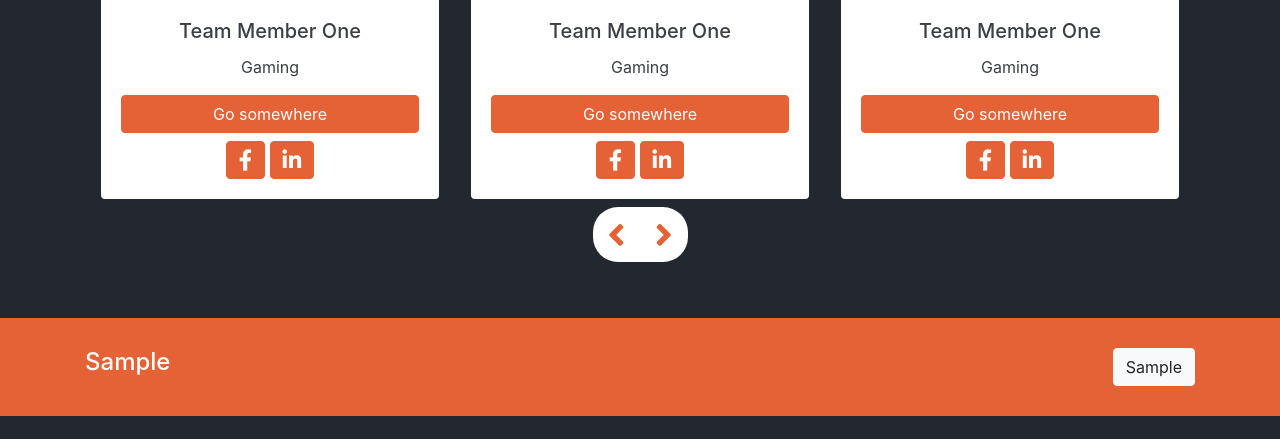
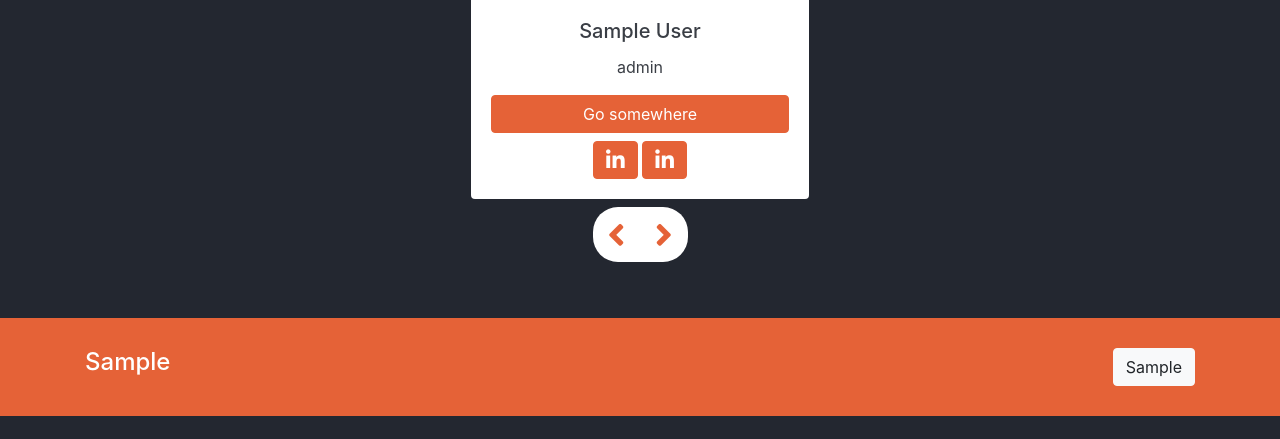
Before and after one commit to mahendraprasadgupta/lco-tubers, a Django app: page /about in a window 1280 px wide. Shown: the part 1519-1958 px from the top of the page. Run offline with Django 3.2, Linux system fonts and the light colour scheme; tables that the repository leaves empty hold one stand-in row (values such as "Sample post"); grey boxes marked "Sample" are stand-in pictures.

Commit message:
team section in about page dynamic render added

```diff
--- a/tubers/templates/webpages/about.html
+++ b/tubers/templates/webpages/about.html
@@ -56,63 +56,22 @@
       <div class="team slider" data-slick='{"slidesToShow": 3, "slidesToScroll": 1}'>
 
         <!-- team 1 -->
+        {% for team in teams %}
         <div class="card border-0 text-center  ml-3 mr-3">
-          <img src="https://placeimg.com/640/480/people" class="card-img-top" alt="team-member">
+          <img src="{{ team.photo.url }}" class="card-img-top" alt="team-member">
           <div class="card-body">
-            <h5 class="card-title">Team Member One</h5>
-            <p class="card-text">Gaming</p>
+            <h5 class="card-title">{{ team.first_name |add:" "|add:team.last_name}}</h5>
+            <p class="card-text">{{ team.role }}</p>
             <a href="#" class="btn btn-accent btn-block">Go somewhere</a>
             <div class="text-center mt-2">
-              <button class="btn btn-accent"> <i class="fab fa-facebook-f fa-lg	"></i> </button>
-              <button class="btn btn-accent"> <i class="fab fa-linkedin-in fa-lg	"></i> </button>
+              <a href="{{ team.fb_link }}" class="btn btn-accent"><i class="fab fa-linkedin-in fa-lg"></i></a>
+              <a href="{{ team.insta_link }}" class="btn btn-accent"><i class="fab fa-linkedin-in fa-lg"></i></a>
             </div>
           </div>
         </div>
+        {% endfor %}
 
 
-        <!-- team 1 -->
-        <div class="card border-0 text-center  ml-3 mr-3">
-          <img src="https://placeimg.com/640/480/people" class="card-img-top" alt="team-member">
-          <div class="card-body">
-            <h5 class="card-title">Team Member One</h5>
-            <p class="card-text">Gaming</p>
-            <a href="#" class="btn btn-accent btn-block">Go somewhere</a>
-            <div class="text-center mt-2">
-              <button class="btn btn-accent"> <i class="fab fa-facebook-f fa-lg	"></i> </button>
-              <button class="btn btn-accent"> <i class="fab fa-linkedin-in fa-lg	"></i> </button>
-            </div>
-          </div>
-        </div>
-
-
-        <!-- team 1 -->
-        <div class="card border-0 text-center  ml-3 mr-3">
-          <img src="https://placeimg.com/640/480/people" class="card-img-top" alt="team-member">
-          <div class="card-body">
-            <h5 class="card-title">Team Member One</h5>
-            <p class="card-text">Gaming</p>
-            <a href="#" class="btn btn-accent btn-block">Go somewhere</a>
-            <div class="text-center mt-2">
-              <button class="btn btn-accent"> <i class="fab fa-facebook-f fa-lg	"></i> </button>
-              <button class="btn btn-accent"> <i class="fab fa-linkedin-in fa-lg	"></i> </button>
-            </div>
-          </div>
-        </div>
-
-
-        <!-- team 1 -->
-        <div class="card border-0 text-center ml-3 mr-3">
-          <img src="https://placeimg.com/640/480/people" class="card-img-top" alt="team-member">
-          <div class="card-body">
-            <h5 class="card-title">Team Member One</h5>
-            <p class="card-text">Gaming</p>
-            <a href="#" class="btn btn-accent btn-block">Go somewhere</a>
-            <div class="text-center mt-2">
-              <button class="btn btn-accent"> <i class="fab fa-facebook-f fa-lg	"></i> </button>
-              <button class="btn btn-accent"> <i class="fab fa-linkedin-in fa-lg	"></i> </button>
-            </div>
-          </div>
-        </div>
 
 
       </div>
--- a/tubers/webpages/views.py
+++ b/tubers/webpages/views.py
@@ -4,9 +4,10 @@ from youtubers.models import Youtuber
 
 # Create your views here.
 
+teams = Team.objects.all()
+
 def home(request):
     sliders = Slider.objects.all()
-    teams = Team.objects.all()
     featured_youtubers = Youtuber.objects.order_by('-created_date').filter(is_featured=True)
     youtubers = Youtuber.objects.order_by('-created_date')
     data = {
@@ -21,6 +22,7 @@ def home(request):
 def about(request):
     data = {
         'title':'About',
+        'teams':teams,
     }
     return render(request,'webpages/about.html',data)
 
```
